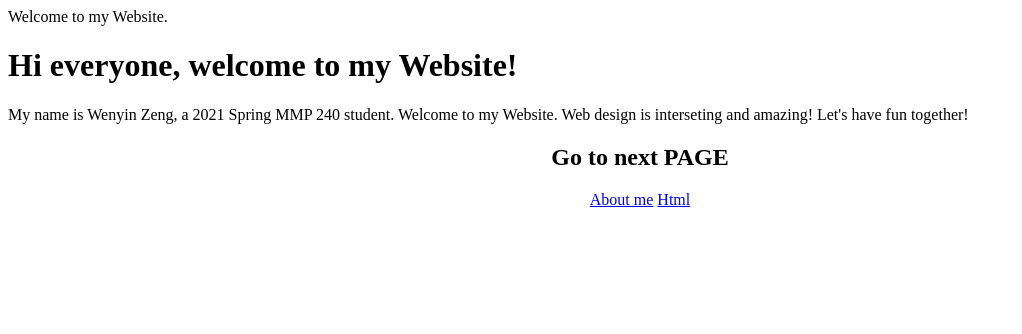
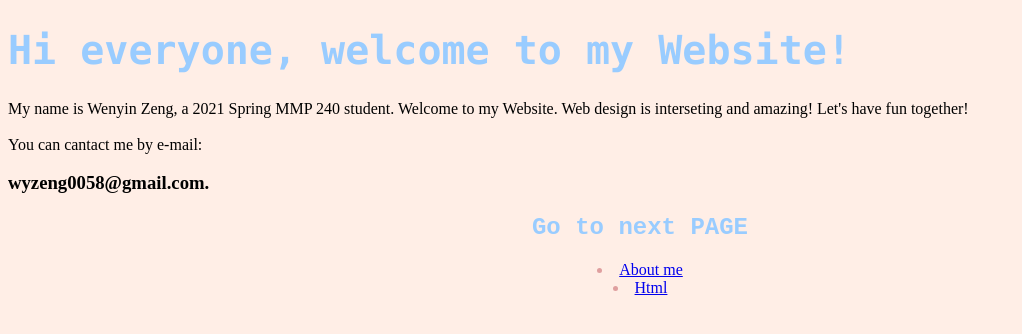
Before and after one commit to Akaaaashi233/MMP240, a plain HTML site: page index.html in a window 1280 px wide. Shown: the whole page, without its empty margins (0-1022 px from the left). Drawn offline with Linux system fonts and the light colour scheme.

Commit message:
Add files via upload

```diff
--- a/index.html
+++ b/index.html
@@ -1,16 +1,32 @@
 <!DOCTYPE html>
 <html>
-<head> <tittle>Welcome to my Website.</tittle></head>
+<head>
+    <title>CSS Information</title>
+    <style>
+        body{background-color: #ffeee6;}
+        h1{
+            font-family: Lucida Console;
+            font-size: 40px;
+            color:#99ccff;}
+        h2{color:#99ccff;
+           font-family:Courier New;}
+        li{color:#df9f9f;}
+
+</style>
+</head>
 <body>
    <h1>Hi everyone, welcome to my Website!</h1>
 
     <p>
     My name is Wenyin Zeng, a 2021 Spring MMP 240 student. Welcome to my Website. Web design is interseting and amazing! Let's have fun together!
+        <br>
+        <br>
+        You can cantact me by e-mail: <h3>wyzeng0058@gmail.com.</h3>
     </p>
     <center>
     <h2>Go to next PAGE</h2>
-        <a href="About%20me.html">About me</a>
-        <a href="HTML12.html">Html</a>
+        <li><a style=font-family:Papyrus; href="About%20me.html">About me</a></li>
+        <li><a style=font-family:Papyrus; href="HTML12.html">Html</a></li>
 
     </center>
 </body>
```
